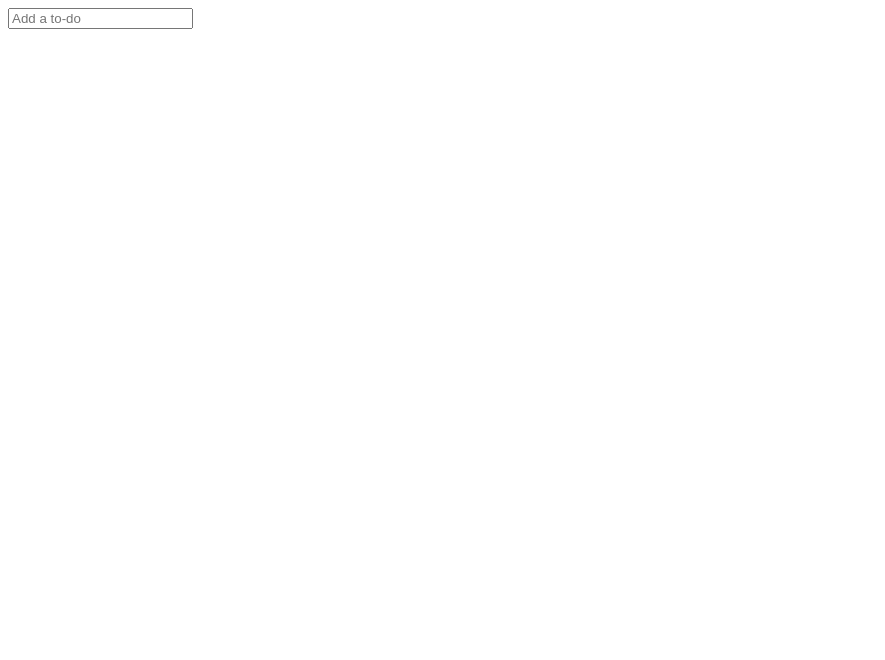
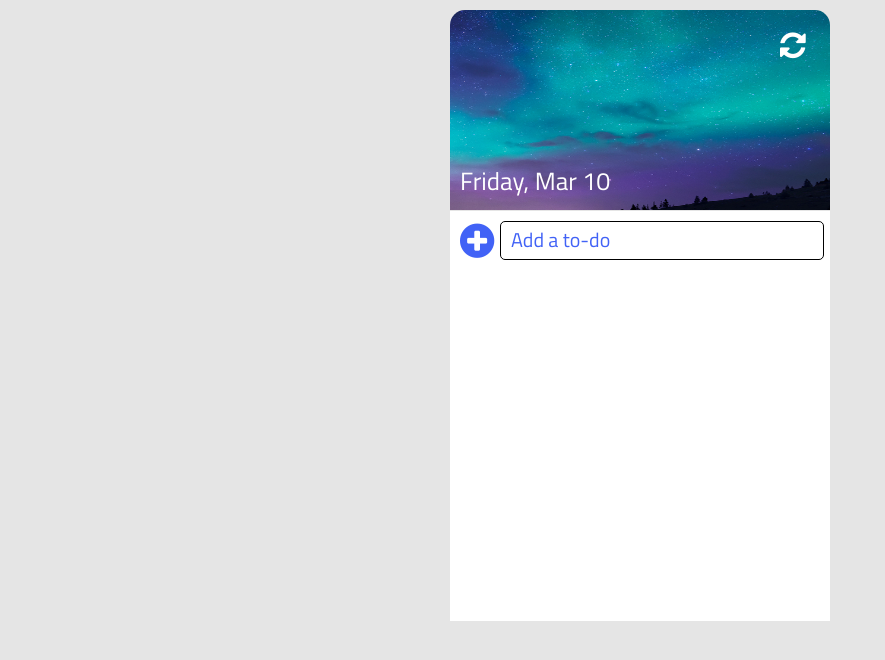
Before and after one commit to AlfredoSanNav/todo-list, a website: page todo-list/index.html in a window 1280 px wide. Shown: the whole page, without its empty margins (0-885 px from the left). Drawn offline with Linux system fonts and the light colour scheme; the site is published under a folder, as on GitHub Pages, so addresses that start at the root find nothing.

Commit message:
Corrige errores en las rutas

```diff
--- a/todo-list/index.html
+++ b/todo-list/index.html
@@ -4,8 +4,8 @@
     <meta charset="UTF-8">
     <title>To do List</title>
     <link rel="stylesheet" href="https://fonts.googleapis.com/css?family=Titillium+Web">
-    <link rel="stylesheet" href="/css/font-awesome.css">
-    <link rel="stylesheet" href="/css/style.css">
+    <link rel="stylesheet" href="css/font-awesome.css">
+    <link rel="stylesheet" href="css/style.css">
 </head>
 <body>
     <div class="container">
@@ -32,7 +32,7 @@
 
     </div>
 
-    <script src="/js/script.js"></script>
+    <script src="js/script.js"></script>
 </body>
 
 </html>
```
